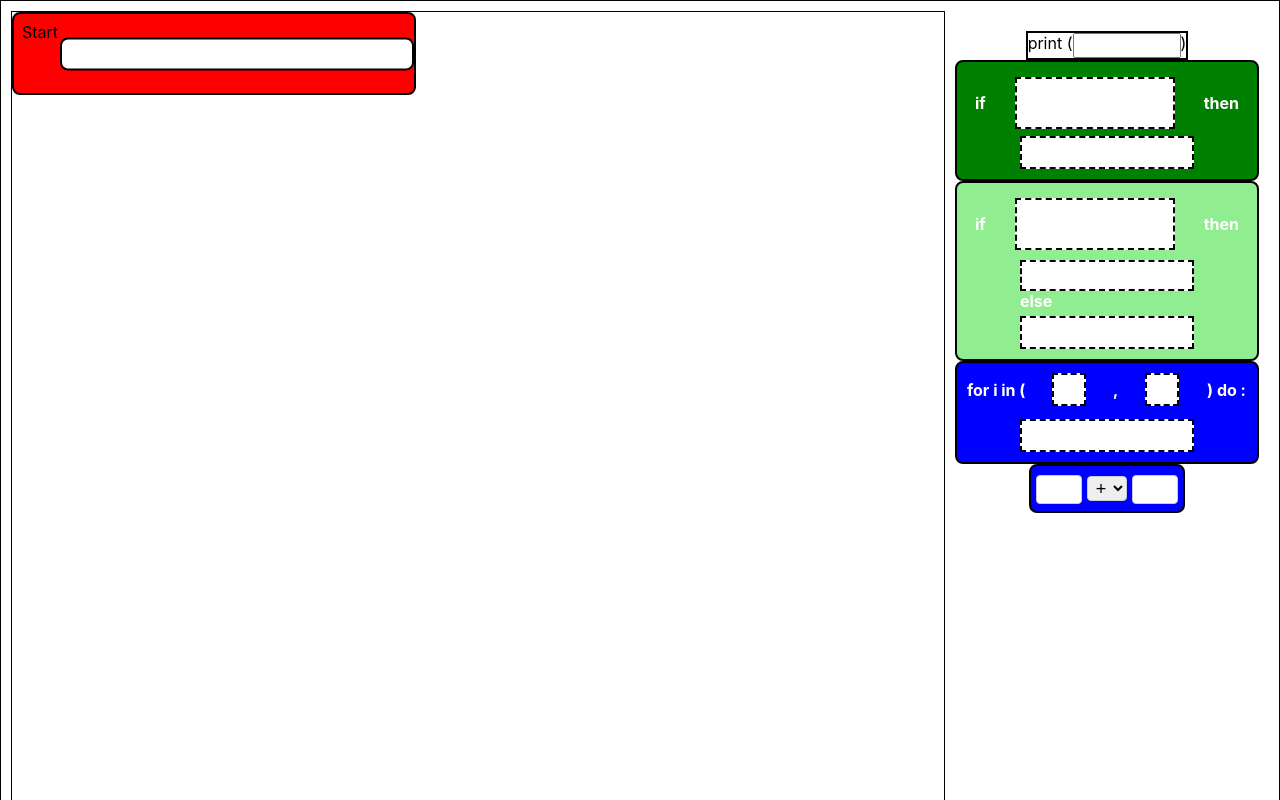
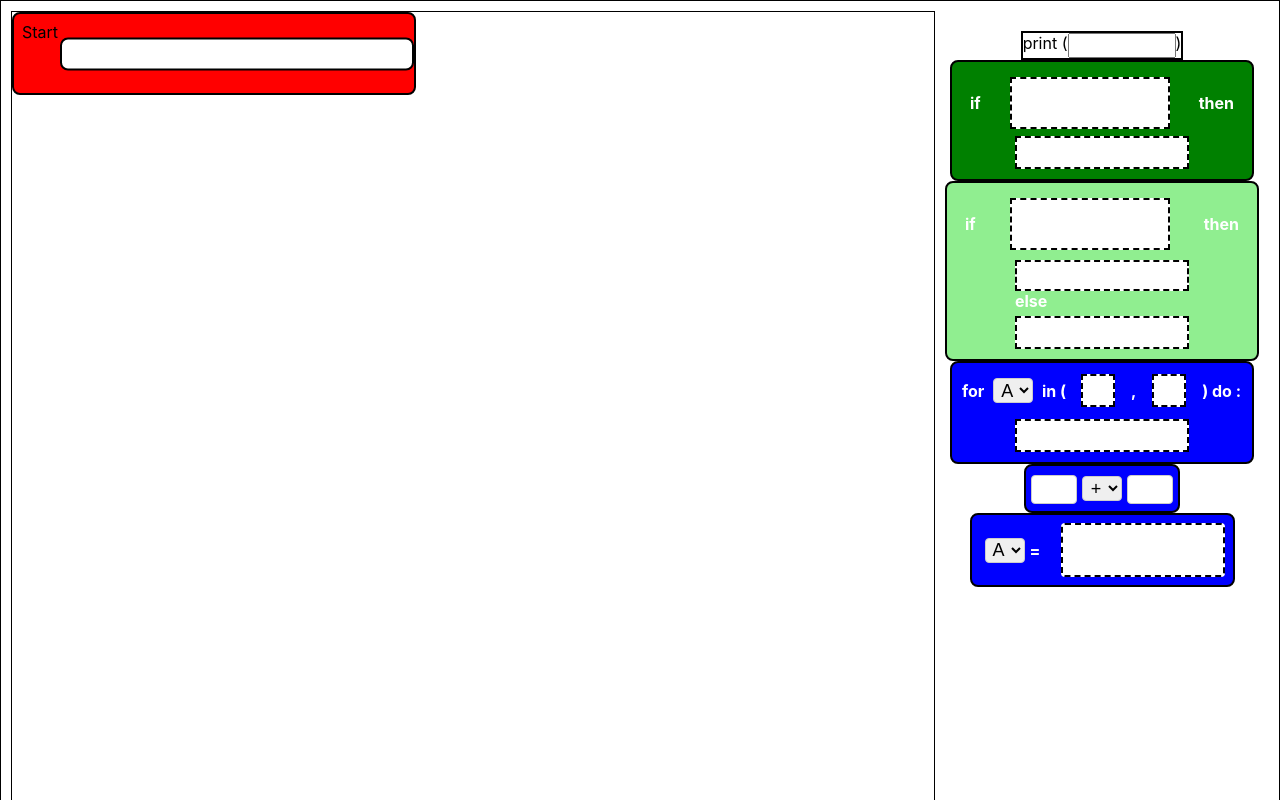
Before and after one commit to WassimmhX/MyScratch, a React (Create React App) app: page / in a window 1280 px wide. Shown: the top 800 px of the page. Built offline with nearby package versions, Linux system fonts and the light colour scheme.

Commit message:
addVarriable

```diff
--- a/src/App.css
+++ b/src/App.css
@@ -62,4 +62,5 @@
     border: 1px solid #ccc;
     border-radius: 4px;
     margin: 5px;
+    cursor: pointer;
   }
--- a/src/components/BlockFor.js
+++ b/src/components/BlockFor.js
@@ -5,7 +5,9 @@ import Cmp from './Cmp';
 import { useDrag, useDrop } from 'react-dnd';
 import { GlobalContext } from '../GlobalProvider';
 
-function BlockFor({nbIfStart}) {
+function BlockFor({nbIfStart, nbIfElseStart, nbImgStart, nbForStart}) {
+  const alphabets = Array.from({ length: 26}, (_, i) => String.fromCharCode(65 + i));
+
     const [boardFor, setBoardFor] = useState([]);
     const [nbFor, setNbFor] = useState(0);
     const [nbIf, setNbIf] = useState(0);
@@ -23,21 +25,24 @@ function BlockFor({nbIfStart}) {
     const addToBoard = (item) => {
         setGlobalVariable((g)=>g+'do:\n')
     if(item.type==='BlockIf'){
-        setGlobalVariable((g)=>g+'if\n')
+        setGlobalVariable((g)=>g+'\tif')
         setNbIf((nb) => nb + 1);
         nbIfStart()
     }
     else if(item.type==='BlockIfElse'){
         setGlobalVariable((g)=>g+'if\n')
         setNbIfElse((nb) => nb + 1);
+        nbIfElseStart()
     }
     else if(item.type==='BlockFor'){
         setGlobalVariable((g)=>g+'for\n')
         setNbFor((nb) => nb + 1);
+        nbForStart()
     }
     else if(item.type==='image'){
         setGlobalVariable((g)=>g+'print:\n')
         setNbImg((nb) => nb + 1);
+        nbImgStart()
     }
         setBoardFor((prevBoard) => [...prevBoard, item]);
     }
@@ -55,12 +60,12 @@ function BlockFor({nbIfStart}) {
     },[nbIf,nbIfElse,nbFor,nbImg])
     useEffect(()=>{
         if(n1!=""){
-        setGlobalVariable((g)=>g+n1+"\n")
+        setGlobalVariable((g)=>g+" ("+n1+",")
         }
         },[n1])
     useEffect(()=>{
         if(n2!=""){
-        setGlobalVariable((g)=>g+n2+"\n")
+        setGlobalVariable((g)=>g+n2+")")
         }
     },[n2])
       return (
@@ -96,7 +101,18 @@ function BlockFor({nbIfStart}) {
                 fontWeight: 'bold',
               }}
             >
-              for i in {'('}
+              for {
+                <select
+                className={'select'}
+              >
+                {
+                  alphabets.map(lettre => (
+                    <option key={lettre} value={lettre}>{lettre}</option>
+                  ))
+                }
+
+              </select>
+              } in {'('}
             </div>
 
             <div
--- a/src/components/BlockIf.js
+++ b/src/components/BlockIf.js
@@ -1,50 +1,57 @@
-import React, { useContext, useEffect, useState } from 'react'
+import React, { useContext, useEffect, useState } from 'react';
 import { useDrag, useDrop } from 'react-dnd';
 import Operation from './Operation';
 import Cmp from './Cmp';
 import BlockIfElse from './BlockIfElse';
 import { GlobalContext } from '../GlobalProvider';
+import Variable from './Variable';
 
-function BlockIf({addCode}) {
-
+function BlockIf({ addCode, nbImgStart, nbVarStart }) {
   const [boardIf, setBoardIf] = useState([]);
   const [boardThen, setBoardThen] = useState([]);
   const [nbIf, setNbIf] = useState(0);
-  const [nbThen, setNbThen] = useState(0);
+  const [nbImg, setNbImg] = useState(0);
+  const [nbVar, setNbVar] = useState(0);
   const { globalVariable, setGlobalVariable } = useContext(GlobalContext);
 
   const [{ isOver: isOverIf }, dropIf] = useDrop(() => ({
     accept: ['operation'],
-      drop: (item) => addOpToBoard(item, 'if'),
+    drop: (item) => addOpToBoard(item, 'condition'),
     collect: (monitor) => ({ isOver: !!monitor.isOver() }),
   }));
   const [{ isOver: isOverThen }, dropThen] = useDrop(() => ({
-      accept: ['image'],
+    accept: ['image', 'variable'],
     drop: (item) => addOpToBoard(item, 'then'),
     collect: (monitor) => ({ isOver: !!monitor.isOver() }),
   }));
   const addOpToBoard = (item, boardType) => {
-    if (boardType === 'if') {
-      setGlobalVariable((g)=>g+'if:\n')
+    if (boardType === 'condition') {
+      setGlobalVariable((g) => g + '(');
       setBoardIf((prevBoard) => [...prevBoard, item]);
       setNbIf((nb) => nb + 1);
+    } else if (boardType === 'then') {
+      if (item.type === 'image') {
+        nbImgStart();
+        setGlobalVariable((g) => g + ' then:\n' + '\tprint:');
+        setNbImg((nb) => nb + 1);
+      } else if (item.type === 'variable') {
+        nbVarStart();
+        setGlobalVariable((g) => g + ' then:\n' + '\tprint:');
+        setNbVar((nb) => nb + 1);
+
       }
-    else if (boardType === 'then') {
-      setGlobalVariable((g)=>g+'then:\n'+'\nprint:')
       setBoardThen((prevBoard) => [...prevBoard, item]);
-      setNbThen((nb) => nb + 1);
+    }
   };
-  }
   const [{ isDragging }, drag] = useDrag(() => ({
     type: 'BlockIf',
-      item: { type: 'BlockIf'},
+    item: { type: 'BlockIf' },
     collect: (monitor) => ({
       isDragging: !!monitor.isDragging(),
     }),
   }));
   const boardHeightIf = boardIf.length === 0 ? 48 : boardIf.length * 48;
-  const boardHeightThen =boardThen.length === 0 ? 29 :  (boardThen.length) * 29;
-
+  const boardHeightThen = boardThen.length === 0 ? 29 : nbImg * 29 + nbVar * 75;
 
   return (
     <div
@@ -53,7 +60,7 @@ function BlockIf({addCode}) {
       style={{
         opacity: isDragging ? 0.5 : 1,
         height: `${boardHeightIf + boardHeightThen + 20}px`,
-        backgroundColor: "green",
+        backgroundColor: 'green',
         width: '280px',
         border: '2px solid black',
         position: 'relative',
@@ -127,12 +134,16 @@ function BlockIf({addCode}) {
           justifyContent: 'flex-start',
         }}
       >
-        {boardThen.map((item,index) => (
-          <Cmp key={item.id} text={item.text} id={item.id}/>
-        ))}
+        {boardThen.map((item, index) =>
+          item.type === 'variable' ? (
+            <Variable key={index} />
+          ) : (
+            <Cmp key={item.id} text={item.text} id={item.id} />
+          )
+        )}
       </div>
     </div>
   );
 }
 
-export default BlockIf
+export default BlockIf;
--- a/src/components/BlockIfElse.js
+++ b/src/components/BlockIfElse.js
@@ -1,16 +1,20 @@
-import React, { useContext, useState } from 'react'
+import React, { useContext, useState } from 'react';
 import { useDrag, useDrop } from 'react-dnd';
 import Operation from './Operation';
 import Cmp from './Cmp';
 import BlockIf from './BlockIf';
 import { GlobalContext } from '../GlobalProvider';
 
-function BlockIfElse() {
+function BlockIfElse({ nbImgStart, nbIfStart, nbIfElseStart, nbVarStart }) {
   const [boardIf, setBoardIf] = useState([]);
   const [boardThen, setBoardThen] = useState([]);
   const [boardElse, setBoardElse] = useState([]);
 
+  const [nbImg, setNbImg] = useState(0);
+  const [nbIfElse, setNbIfElse] = useState(0);
+
   const [nbIf, setNbIf] = useState(0);
+
   const [nbThen, setNbThen] = useState(0);
   const [nbElse, setNbElse] = useState(0);
   const { globalVariable, setGlobalVariable } = useContext(GlobalContext);
@@ -26,40 +30,58 @@ function BlockIfElse() {
     collect: (monitor) => ({ isOver: !!monitor.isOver() }),
   }));
   const [{ isOver: isOverElse }, dropElse] = useDrop(() => ({
-        accept: ['image','BlockIf','BlockIfElse'],
+    accept: ['image', 'BlockIf', 'BlockIfElse'],
     drop: (item) => addToBoard(item, 'else'),
     collect: (monitor) => ({ isOver: !!monitor.isOver() }),
   }));
 
   const addToBoard = (item, boardType) => {
     if (boardType === 'if') {
-        setGlobalVariable((g)=>g+'\ncondition:\n')
+      setGlobalVariable((g) => g + '\ncondition: (');
       setBoardIf((prevBoard) => [...prevBoard, item]);
-        setNbIf((nb) => nb + 1);
+      // setNbIf((nb) => nb + 1);
+    } else if (boardType === 'then') {
+      if (item.type === 'variable') {
+        nbVarStart();
+        setGlobalVariable((g) => g + 'Donnes de variable');
+      } else {
+        setGlobalVariable((g) => g + 'then\n\tprint:');
+        nbImgStart();
       }
-    else if (boardType === 'then') {
-        setGlobalVariable((g)=>g+'\nthen\nprint:')
       setBoardThen((prevBoard) => [...prevBoard, item]);
       setNbThen((nb) => nb + 1);
+    } else if (boardType === 'else') {
+      if (item.type === 'image') {
+        setGlobalVariable((g) => g + '\nelse:\n\tprint:');
+        setNbImg((n) => n + 1);
+        nbImgStart();
+      } else {
+        setGlobalVariable((g) => g + '\nelse: if:');
+        if (item.type === 'BlockIf') {
+          nbIfStart();
+          setNbIf((nb) => nb + 1);
+        } else if (item.type === 'BlockIfElse') {
+          setNbIfElse((nb) => nb + 1);
+          nbIfElseStart();
         }
-    else if (boardType === 'else') {
-        setGlobalVariable((g)=>g+'\nelse\nprint:')
+      }
       setBoardElse((prevBoard) => [...prevBoard, item]);
       setNbElse((nb) => nb + 1);
     }
-    }
+  };
 
   const [{ isDragging }, drag] = useDrag(() => ({
     type: 'BlockIfElse',
-        item: { type: 'BlockIfElse'},
+    item: { type: 'BlockIfElse' },
     collect: (monitor) => ({
       isDragging: !!monitor.isDragging(),
     }),
   }));
 
   const boardHeightIf = boardIf.length === 0 ? 48 : boardIf.length * 48;
-    const boardHeightThen =boardThen.length === 0 ? 29 :  (boardThen.length) * 29;
-    const boardHeightElse =boardElse.length === 0 ? 29 :  (boardElse.length) * 29;
+  const boardHeightThen = boardThen.length === 0 ? 29 : boardThen.length * 29;
+  const boardHeightElse =
+    boardElse.length === 0 ? 29 : nbImg * 29 + nbIf * 120 + nbIfElse * 180;
   return (
     <div
       ref={drag}
@@ -67,8 +89,8 @@ function BlockIfElse() {
       style={{
         opacity: isDragging ? 0.5 : 1,
         height: `${boardHeightIf + boardHeightThen + boardHeightElse + 50}px`,
-            backgroundColor: "lightgreen",
-            width: '280px',
+        backgroundColor: 'lightgreen',
+        width: '290px',
         border: '2px solid black',
         position: 'relative',
         display: 'flex',
@@ -142,7 +164,7 @@ function BlockIfElse() {
           marginTop: 5,
         }}
       >
-            {boardThen.map((picture,index) => (
+        {boardThen.map((picture, index) => (
           <Cmp key={index} />
         ))}
       </div>
@@ -179,15 +201,19 @@ function BlockIfElse() {
             marginTop: 5,
           }}
         >
-                {boardElse.map((item,index) => (
-                     item.type==="BlockIf"? (<BlockIf key={index} />)
-                    :item.type==="BlockIfElse"?  <BlockIfElse key={index}/>
-                    :<Cmp key={item.id} text={item.text} id={item.id} />
-                ))}
+          {boardElse.map((item, index) =>
+            item.type === 'BlockIf' ? (
+              <BlockIf key={index} />
+            ) : item.type === 'BlockIfElse' ? (
+              <BlockIfElse key={index} />
+            ) : (
+              <Cmp key={item.id} text={item.text} id={item.id} />
+            )
+          )}
         </div>
       </div>
     </div>
   );
 }
 
-export default BlockIfElse
+export default BlockIfElse;
--- a/src/components/Cmp.js
+++ b/src/components/Cmp.js
@@ -13,8 +13,9 @@ function Cmp() {
   }));
   const { globalVariable, setGlobalVariable } = useContext(GlobalContext);
   const[line,setLine]=useState("")
+
   useEffect(()=>{
-    setGlobalVariable((g)=>g+line+"\n")
+    setGlobalVariable((g)=>g+line+"\t")
   },[line])
   return (
     <div
--- a/src/components/DragDrop.js
+++ b/src/components/DragDrop.js
@@ -8,6 +8,7 @@ import Operation from './Operation';
 import BlockIf from './BlockIf';
 import BlockIfElse from './BlockIfElse';
 import BlockFor from './BlockFor';
+import Variable from './Variable';
 
 const CmpList = [
   { id: 1, text: 'print' },
@@ -77,6 +78,7 @@ function DragDrop() {
         <BlockIfElse help={0} />
         <BlockFor/>
         <Operation/>
+        <Variable/>
       </div>
     </main>
   );
--- a/src/components/Operation.js
+++ b/src/components/Operation.js
@@ -4,24 +4,28 @@ import '../App.css';
 import { GlobalContext } from '../GlobalProvider';
 
 function Operation() {
+
+  const[selectedValue, setSelectedValue] = useState('');
+
   const [{ isDragging }, drag] = useDrag(() => ({
     type: 'operation',
-    item: { type:'operation' },
+    item: { type:'operation' ,op:{selectedValue} },
      collect: (monitor) => ({
        isDragging: !!monitor.isDragging(),
      }),
   }));
+
   const { globalVariable, setGlobalVariable } = useContext(GlobalContext);
   const[n1,setN1]=useState('')
   const[n2,setN2]=useState('')
   useEffect(()=>{
     if(n1!=""){
-      setGlobalVariable((g)=>g+n1+"\n")
+      setGlobalVariable((g)=>g+n1)
     }
     },[n1])
   useEffect(()=>{
     if(n2!=""){
-      setGlobalVariable((g)=>g+n2+"\n")
+      setGlobalVariable((g)=>g+n2+") ")
     }
     },[n2])
   return (
@@ -30,7 +34,7 @@ function Operation() {
         onChange={(e)=>setN1(e.target.value)} className={'input'}
       />
       <select
-        className={'select'}
+        className={'select'} value={selectedValue} onChange={(e)=>setSelectedValue(e.target.value)}
       >
         <option value="+">+</option>
         <option value="-">-</option>
--- a/src/components/Start.js
+++ b/src/components/Start.js
@@ -1,56 +1,64 @@
 import { useDrop } from 'react-dnd';
-import React, { useCallback, useContext, useEffect, useState } from 'react';
+import React, { useContext, useEffect, useState } from 'react';
 import Cmp from './Cmp';
-import Operation from './Operation';
 import BlockIf from './BlockIf';
 import BlockIfElse from './BlockIfElse';
 import BlockFor from './BlockFor';
 import { GlobalContext } from '../GlobalProvider';
+import Variable from './Variable';
 
 function Start({ color, cmpList }) {
   const { globalVariable, setGlobalVariable } = useContext(GlobalContext);
 
   const [board, setBoard] = useState([]);
   const [nbImg, setNbImg] = useState(0);
-  const [nbDropBox, setnbDropBox] = useState(0);
+  const [nbVar, setNbVar] = useState(0);
   const [boardHeight, setBoardHeight] = useState(29);
-  const[nbIf, setNbIf] = useState(0)
-  const[nbIfElse, setNbIfElse] = useState(0)
-  const[nbFor, setNbFor] = useState(0)
+  const [nbIf, setNbIf] = useState(0);
+  const [nbIfElse, setNbIfElse] = useState(0);
+  const [nbFor, setNbFor] = useState(0)
 
   const [{ isOver }, drop] = useDrop(() => ({
-    accept: ['image', 'operation','BlockIf','BlockIfElse','BlockFor'],
+    accept: [
+      'image',
+      'BlockIf',
+      'BlockIfElse',
+      'BlockFor',
+      'variable',
+    ],
     drop: (item) => handleDrop(item),
     collect: (monitor) => ({ isOver: !!monitor.isOver() }),
   }));
 
   const handleDrop = (item) => {
-    if(item.type==='operaion') {
+    if (item.type === 'operaion') {
       addOpToBoard(item);
-    }else if(item.type==='BlockIf') {
-      setGlobalVariable((code) =>code+'\n'+'if')
-      setNbIf((n)=>n+1)
+    } else if (item.type === 'BlockIf') {
+      setGlobalVariable((code) => code + '\n' + 'if');
+      setNbIf((n) => n + 1);
       addBlockIfToBoard(item);
-    }else if(item.type==='BlockIfElse') {
-      setGlobalVariable((code) =>code+'\n'+'if')
-      setNbIfElse((n)=>n+1)
+    } else if (item.type === 'BlockIfElse') {
+      setGlobalVariable((code) => code + '\n' + 'if');
+      setNbIfElse((n) => n + 1);
       addBlockIfToBoard(item);
-    }else if(item.type==='BlockFor') {
-      setGlobalVariable((code) =>code+'\n'+'for i in')
-      setNbFor((n)=>n+1)
+    } else if (item.type === 'BlockFor') {
+      setGlobalVariable((code) => code + '\n' + 'for i in');
+      setNbFor((n) => n + 1);
       addBlockIfToBoard(item);
-    }else  {
+    } else if (item.type === 'image') {
       setNbImg((nbImg) => nbImg + 1);
       addImageToBoard(item);
+    } else if (item.type === 'variable') {
+      setNbVar((nbVar) => nbVar + 1);
+      addVariableToBoard(item);
     }
   };
 
+  const addVariableToBoard = (item) => {
+    setBoard((prevBoard) => [...prevBoard, item]);
+  };
   const addImageToBoard = (item) => {
     setBoard((prevBoard) => [...prevBoard, item]);
-  };
-
-  const addDropBoxToBoard = (dropbox) => {
-    setBoard((prevBoard) => [...prevBoard, dropbox]);
   };
   const addOpToBoard = (op) => {
     setBoard((prevBoard) => [...prevBoard, op]);
@@ -58,16 +66,18 @@ function Start({ color, cmpList }) {
   const addBlockIfToBoard = (item) => {
     setBoard((prevBoard) => [...prevBoard, item]);
   };
-  useEffect(()=>{
-    if(nbIf+nbIfElse+nbFor+nbImg!=0){
-      setBoardHeight(nbIf*120+nbIfElse*180+nbFor*102+nbImg*29);
+  useEffect(() => {
+    if (nbIf + nbIfElse + nbFor + nbImg + nbVar != 0) {
+      setBoardHeight(
+        nbIf * 120 + nbIfElse * 180 + nbFor * 102 + nbImg * 29 + nbVar * 73
+      );
     }
-    console.log(nbIf,nbIfElse,nbFor,nbImg,boardHeight)
-  },[nbIf,nbIfElse,nbFor,nbImg])
+    console.log(nbIf, nbIfElse, nbFor, nbImg, boardHeight, nbVar);
+  }, [nbIf, nbIfElse, nbFor, nbImg, nbVar]);
 
-  useEffect(()=>{
-    console.log(globalVariable)
-  },[globalVariable])
+  useEffect(() => {
+    console.log(globalVariable);
+  }, [globalVariable]);
   return (
     <div
       className="Board"
@@ -103,13 +113,62 @@ function Start({ color, cmpList }) {
         }}
       >
         {board.map((item, index) =>
-
-              item.type==="BlockIf"? (<BlockIf key={index}/>)
-            : item.type==="BlockIfElse"?  <BlockIfElse key={index}/>
-            : item.type==="BlockFor"?  <BlockFor key={index} nbIfStart={()=>{setNbIf((n)=>n+1);}} nbIfElseStart={()=>{setNbIfElse((n)=>n+1);}} />
-            : (<Cmp key={index} />)
+          item.type === 'BlockIf' ? (
+            <BlockIf
+              key={index}
+              nbImgStart={() => {
+                setNbImg((n) => n + 1);
+              }}
+              nbVarStart={() => {
+                setNbVar((n) => n + 1);
+              }}
+            />
+          ) : item.type === 'BlockIfElse' ? (
+            <BlockIfElse
+              key={index}
+              nbImgStart={() => {
+                setNbImg((n) => n + 1);
+              }}
+              nbIfStart={() => {
+                setNbIf((n) => n + 1);
+              }}
+              nbIfElseStart={() => {
+                setNbIfElse((n) => n + 1);
+              }}
+              nbVarStart={() => {
+                setNbVar((n) => n + 1);
+              }}
+            />
+          ) : item.type === 'BlockFor' ? (
+            <BlockFor
+              key={index}
+              nbIfStart={() => {
+                setNbIf((n) => n + 1);
+              }}
+              nbIfElseStart={() => {
+                setNbIfElse((n) => n + 1);
+              }}
+              nbImgStart={() => {
+                setNbImg((n) => n + 1);
+              }}
+              nbForStart={() => {
+                setNbFor((n) => n + 1);
+              }}
+            />
+          ) : item.type === 'image' ? (
+            <Cmp key={index} />
+          ) : item.type === 'variable' ? (
+            <Variable
+              key={index}
+              nbVarStart={() => {
+                setNbVar((n) => n + 1);
+              }}
+            />
+          ) : (
+            <div></div>
+          )
         )}
-        <div ref={drop} style={{height:"29px"}}></div>
+        <div ref={drop} style={{ height: '29px' }}></div>
       </div>
     </div>
   );
--- /dev/null
+++ b/src/components/Variable.js
@@ -0,0 +1,103 @@
+import React, { useContext, useEffect, useState } from 'react';
+import { useDrag, useDrop } from 'react-dnd';
+import '../App.css';
+import { GlobalContext } from '../GlobalProvider';
+import Operation from './Operation';
+
+function Variable() {
+  const [{ isDragging }, drag] = useDrag(() => ({
+    type: 'variable',
+    item: { type: 'variable', op: {} },
+    collect: (monitor) => ({
+      isDragging: !!monitor.isDragging(),
+    }),
+  }));
+
+  const [boardVar, setBoardVar] = useState([]);
+
+  const alphabets = Array.from({ length: 26 }, (_, i) =>
+    String.fromCharCode(65 + i)
+  );
+
+  const [{ isOver: isOverVar }, dropVar] = useDrop(() => ({
+    accept: ['operation'],
+    drop: (item) => addToBoard(item),
+    collect: (monitor) => ({ isOver: !!monitor.isOver() }),
+  }));
+
+  const addToBoard = (item) => {
+    setGlobalVariable((g) => g + 'Donnes de variabe'); // ajouter les donnes de variable a afficher
+    setBoardVar((prevBoard) => [...prevBoard, item]);
+  };
+
+  const { globalVariable, setGlobalVariable } = useContext(GlobalContext);
+
+  return (
+    <div
+      ref={drag}
+      className="Board"
+      style={{
+        opacity: isDragging ? 0.5 : 1,
+        height: 'auto',
+        backgroundColor: 'blue',
+        width: '245px',
+        border: '2px solid black',
+        borderRadius: '8px',
+        display: 'flex',
+        flexDirection: 'column',
+        gap: '10px',
+        padding: '8px',
+      }}
+    >
+      <div
+        style={{
+          display: 'flex',
+          alignItems: 'center',
+          justifyContent: 'space-between',
+          width: '100%',
+        }}
+      >
+        <div
+          style={{
+            color: 'white',
+            position: 'relative',
+            fontSize: '16px',
+            fontWeight: 'bold',
+          }}
+        >
+          {
+            <select className={'select'}>
+              {alphabets.map((lettre) => (
+                <option key={lettre} value={lettre}>
+                  {lettre}
+                </option>
+              ))}
+            </select>
+          }
+          =
+        </div>
+
+        <div
+          ref={dropVar}
+          style={{
+            backgroundColor: isOverVar ? 'lightblue' : 'white',
+            border: '2px dashed black',
+            borderRadius: '4px',
+            height: '50px',
+            width: '160px',
+            display: 'flex',
+            flexDirection: 'column',
+            alignItems: 'center',
+            gap: '5px',
+          }}
+        >
+          {boardVar.map((item, index) => (
+            <Operation key={index} />
+          ))}
+        </div>
+      </div>
+    </div>
+  );
+}
+
+export default Variable;
```
Also changed, not shown: 1 other file (tests, documents, lock files or other folders). Lines whose indentation alone changed are shown as unchanged.
